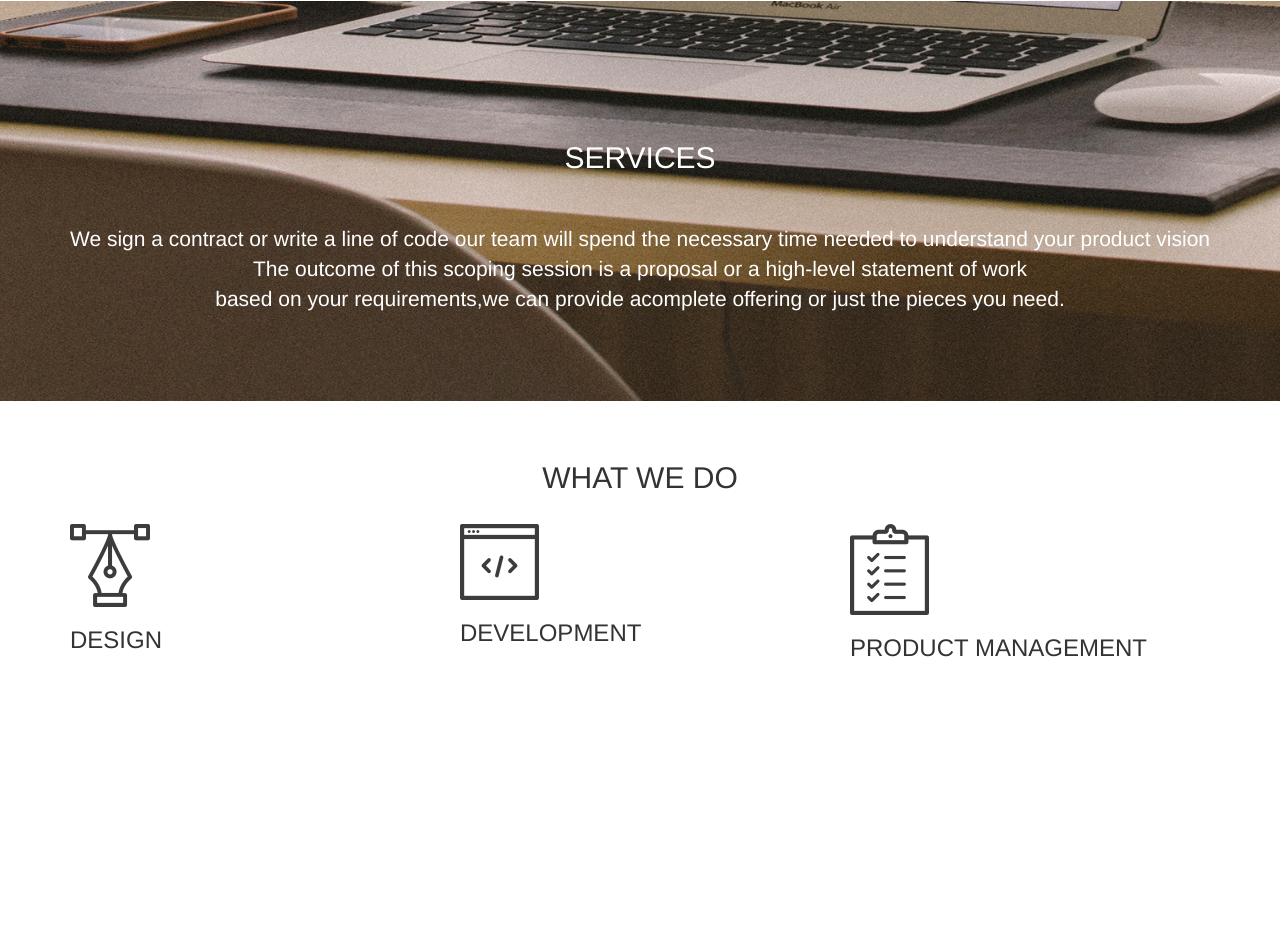
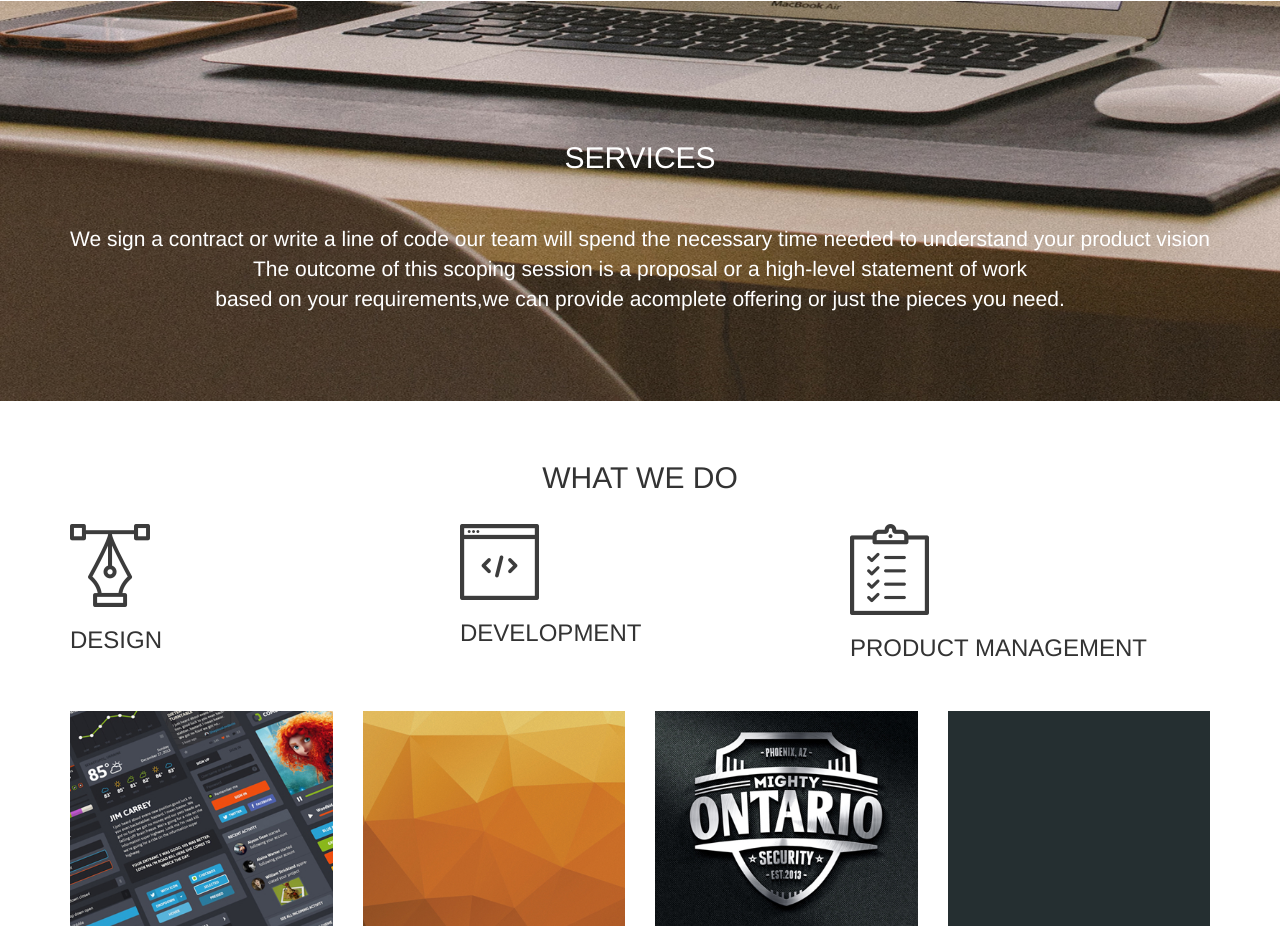
Before and after one commit to muyenzi/project3, a plain HTML site: page index.html in a window 1280 px wide. Shown: the part 1164-2110 px from the top of the page. Before the commit the page ends 1850 px from the top, so only its background shows below. Drawn offline with Linux system fonts and the light colour scheme.

Commit message:
the portfolio pictures

```diff
--- a/index.html
+++ b/index.html
@@ -50,8 +50,23 @@
                 <p id="product" style="display:none;">Planning and development is iterative. Because we are constantly coding and testing, the products we build are always ready to go live. <br>
                    This iterative process allows for changes as business requirements evolve.</p>
             </div>
-      </div>
-    </div>
+        </div>
+    </div><br>
+    <div class="container"><br>
+        <div class="row">
+            <div class="col-md-3">
+                <img src="images/assets/portfolio/work1.jpg" class="img-responsive">
+            </div>
+            <div class="col-md-3">
+                <img src="images/assets/portfolio/work2.jpg" class="img-responsive">
+            </div>
+            <div class="col-md-3">
+                <img src="images/assets/portfolio/work3.jpg" class="img-responsive">
+            </div>
+            <div class="col-md-3">
+                <img src="images/assets/portfolio/work4.jpg" class="img-responsive">
+            </div>
+        </div><br>
 
 
 
```
